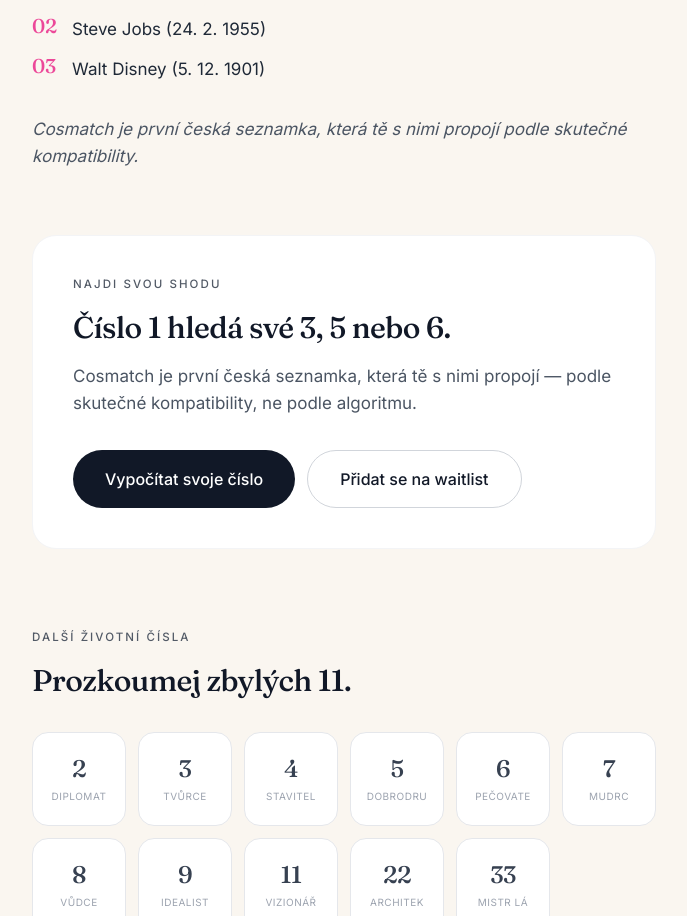
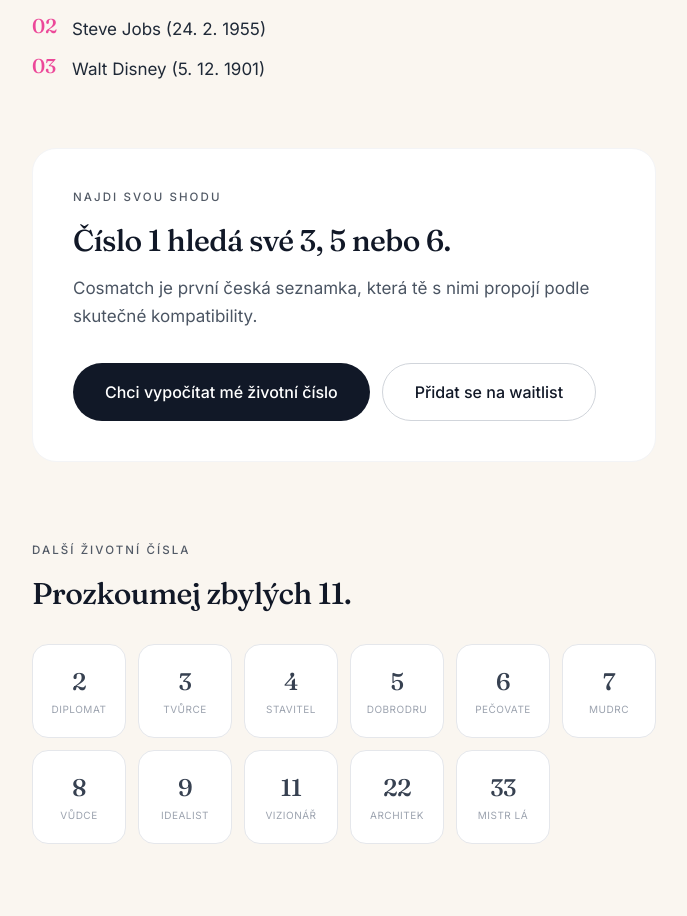
Before and after one commit to cibulkosi/SZnamka, a Next.js app: page /numerologie/zivotni-cislo-1 in a window 1280 px wide. Shown: the part 1688-2604 px from the top of the page, without its empty margins (296-983 px from the left). Built offline with nearby package versions, Linux system fonts and the light colour scheme.

Commit message:
LP 1: dedupe Cosmatch line + rename CTA button to 'Chci vypocitat me zivotni cislo'

```diff
--- a/app/numerologie/zivotni-cislo-1/page.tsx
+++ b/app/numerologie/zivotni-cislo-1/page.tsx
@@ -218,9 +218,6 @@ export default function LifePathPage() {
               </li>
             ))}
           </ul>
-          <p className="text-gray-600 leading-relaxed mt-8 text-[1.0625rem] italic">
-            Cosmatch je první česká seznamka, která tě s nimi propojí podle skutečné kompatibility.
-          </p>
         </section>
 
         {/* CTA */}
@@ -230,12 +227,11 @@ export default function LifePathPage() {
             Číslo {number} hledá své {a.compatible[0]}, {a.compatible[1]} nebo {a.compatible[2]}.
           </h2>
           <p className="text-gray-600 leading-relaxed mb-8 text-[1.0625rem]">
-            Cosmatch je první česká seznamka, která tě s nimi propojí — podle skutečné kompatibility,
-            ne podle algoritmu.
+            Cosmatch je první česká seznamka, která tě s nimi propojí podle skutečné kompatibility.
           </p>
           <div className="flex flex-col sm:flex-row gap-3">
             <Link href="/test" className="inline-flex items-center justify-center bg-gray-900 text-white px-8 py-4 rounded-full text-base font-medium hover:bg-gray-800 transition">
-              Vypočítat svoje číslo
+              Chci vypočítat mé životní číslo
             </Link>
             <Link href="/waitlist" className="inline-flex items-center justify-center text-gray-900 border border-gray-300 hover:border-gray-900 px-8 py-4 rounded-full text-base font-medium transition">
               Přidat se na waitlist
```
